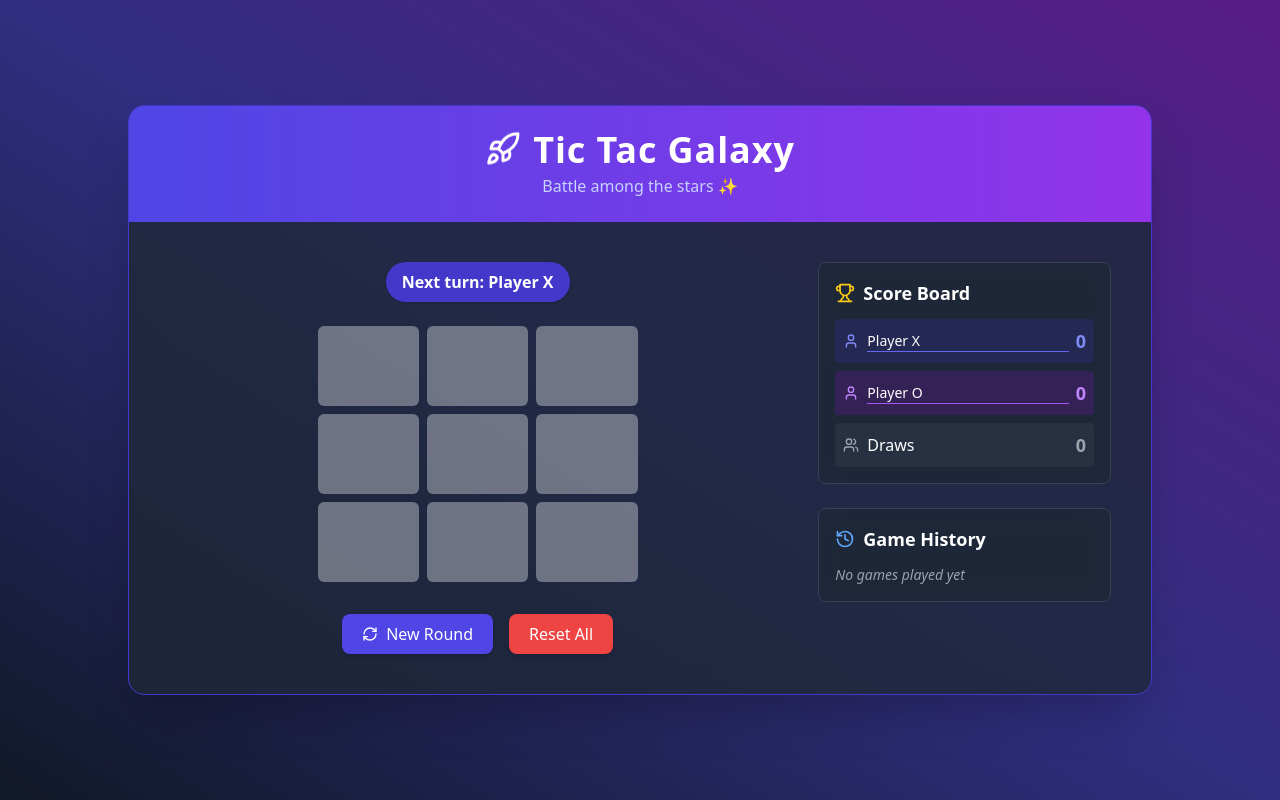
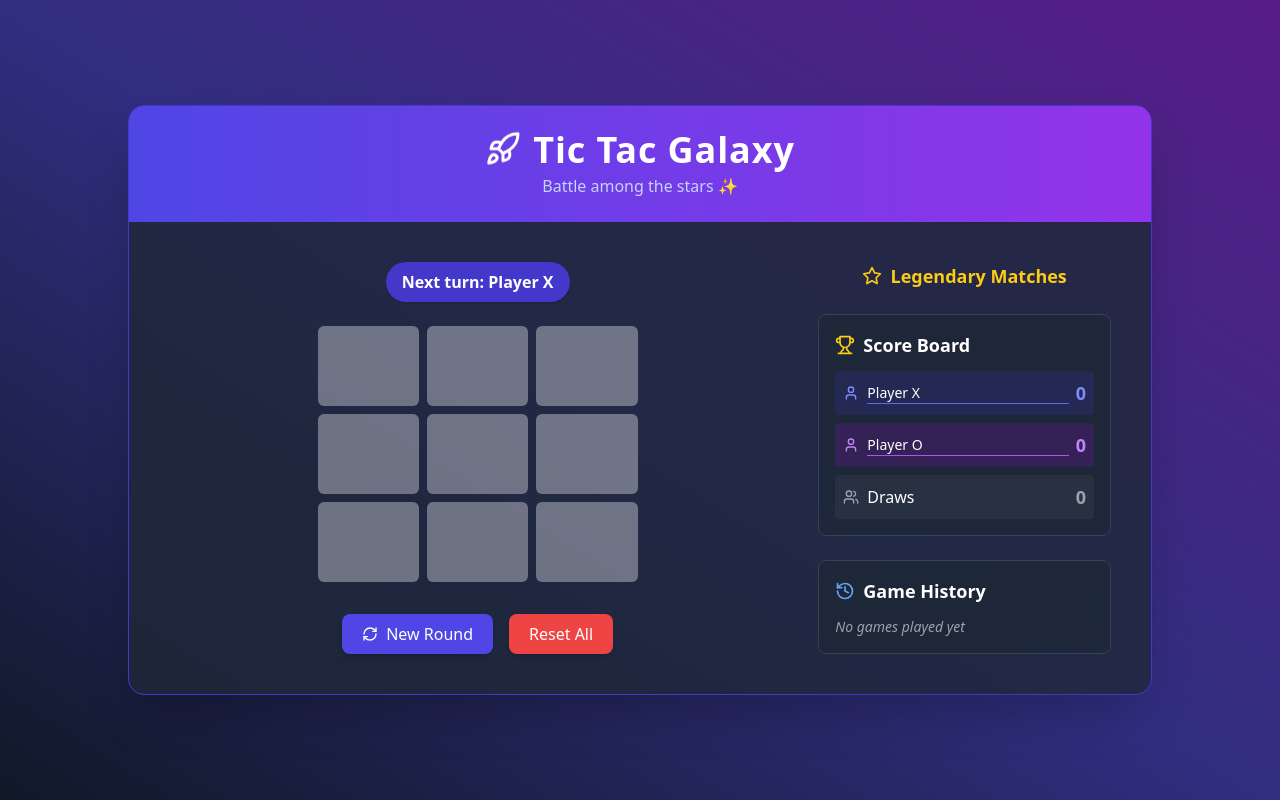
Before and after one commit to shubh-swe/devsecops-cicd-projects, a React (Vite) app: page / in a window 1280 px wide. Built offline with nearby package versions, Linux system fonts and the light colour scheme.

Commit message:
Update App.tsx

```diff
--- a/src/App.tsx
+++ b/src/App.tsx
@@ -127,6 +127,10 @@
 
           {/* Score + History */}
           <div className="flex flex-col gap-6">
+            {/* ⭐ Star Banner */}
+            <div className="flex items-center gap-2 text-yellow-400 font-semibold text-lg justify-center">
+              <Star className="h-5 w-5" /> Legendary Matches
+            </div>
             <ScoreBoard scores={scores} players={players} setPlayers={setPlayers} />
             <GameHistory history={gameHistory} players={players} />
           </div>
```
